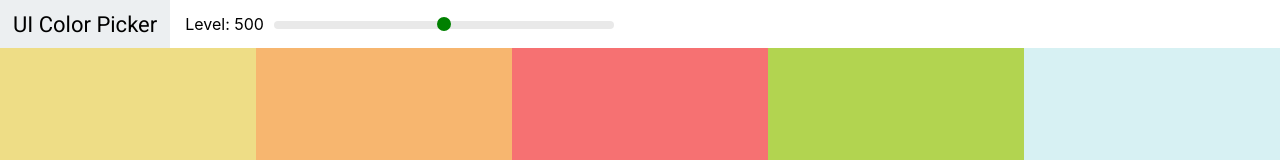
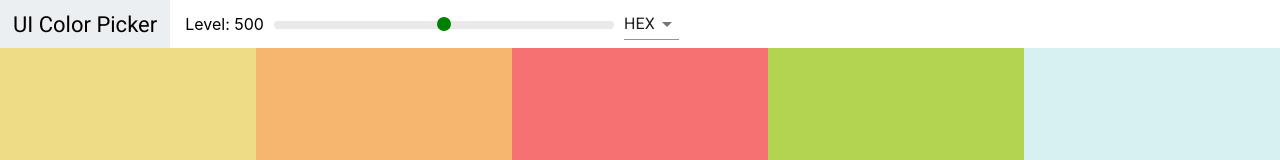
Before and after one commit to AlexanderHubar/UI-Color-Picker, a React (Create React App) app: page / in a window 1280 px wide. Shown: the top 160 px of the page. Built offline with nearby package versions, Linux system fonts and the light colour scheme.

Commit message:
add Select and Material UI

```diff
--- a/package.json
+++ b/package.json
@@ -3,6 +3,7 @@
   "version": "0.1.0",
   "private": true,
   "dependencies": {
+    "@material-ui/core": "^4.1.1",
     "chroma-js": "^2.0.3",
     "rc-slider": "^8.6.13",
     "react": "^16.8.6",
--- a/public/index.html
+++ b/public/index.html
@@ -6,7 +6,7 @@
     <meta name="viewport" content="width=device-width, initial-scale=1" />
     <meta name="theme-color" content="#000000" />
 		<link rel="manifest" href="%PUBLIC_URL%/manifest.json" />
-		<link href="https://fonts.googleapis.com/css?family=Roboto:100,400,500&display=swap" rel="stylesheet">
+		<link href="https://fonts.googleapis.com/css?family=Roboto:100,300,400,500,700&display=swap" rel="stylesheet">
     <title>UI Color Picker</title>
   </head>
   <body>
--- a/src/Components/Navbar/Navbar.js
+++ b/src/Components/Navbar/Navbar.js
@@ -1,11 +1,13 @@
 import React, { Component } from "react";
+import Select from "@material-ui/core/Select";
+import MenuItem from "@material-ui/core/MenuItem";
 import Slider from "rc-slider";
 import "rc-slider/assets/index.css";
 import "./Navbar.css";
 
 class Navbar extends Component {
   render() {
-    const { level, changeLevel } = this.props;
+    const { level, changeLevel, format, handleChange } = this.props;
     return (
       <header className="Navbar">
         <div className="logo">
@@ -23,6 +25,13 @@ class Navbar extends Component {
             />
           </div>
         </div>
+        <div className="select-container">
+          <Select onChange={handleChange} value={format}>
+            <MenuItem value="hex">HEX</MenuItem>
+            <MenuItem value="rgb">RGB</MenuItem>
+            <MenuItem value="rgba">RGBA</MenuItem>
+          </Select>
+        </div>
       </header>
     );
   }
--- a/src/Components/Palette/Palette.js
+++ b/src/Components/Palette/Palette.js
@@ -1,28 +1,37 @@
 import React, { Component } from "react";
 import ColorBox from "../ColorBox/ColorBox";
-import Navbar from '../Navbar/Navbar';
+import Navbar from "../Navbar/Navbar";
 import "./Palette.css";
 
 class Palette extends Component {
   constructor(props) {
     super(props);
-    this.state = { level: 500 };
+    this.state = { level: 500, format: "hex" };
     this.handleSliderChange = this.handleSliderChange.bind(this);
+    this.changeFormat = this.changeFormat.bind(this);
   }
   handleSliderChange(level) {
     this.setState({
       level
     });
   }
+  changeFormat(evt) {
+    this.setState({ format: evt.target.value });
+  }
   render() {
     const { colors } = this.props.palette;
-    const { level } = this.state;
+    const { level, format } = this.state;
     const ColorBoxes = colors[this.state.level].map(color => (
-      <ColorBox background={color.hex} name={color.name} />
+      <ColorBox background={color[this.state.format]} name={color.name} />
     ));
     return (
       <div className="Palette">
-        <Navbar level={this.state.level} changeLevel={this.handleSliderChange}/>
+        <Navbar
+          level={level}
+          changeLevel={this.handleSliderChange}
+					handleChange={this.changeFormat}
+					format={format}
+        />
         <div className="Palette-colors">{ColorBoxes}</div>
       </div>
     );
```
Also changed, not shown: 1 other file (tests, documents, lock files or other folders).
